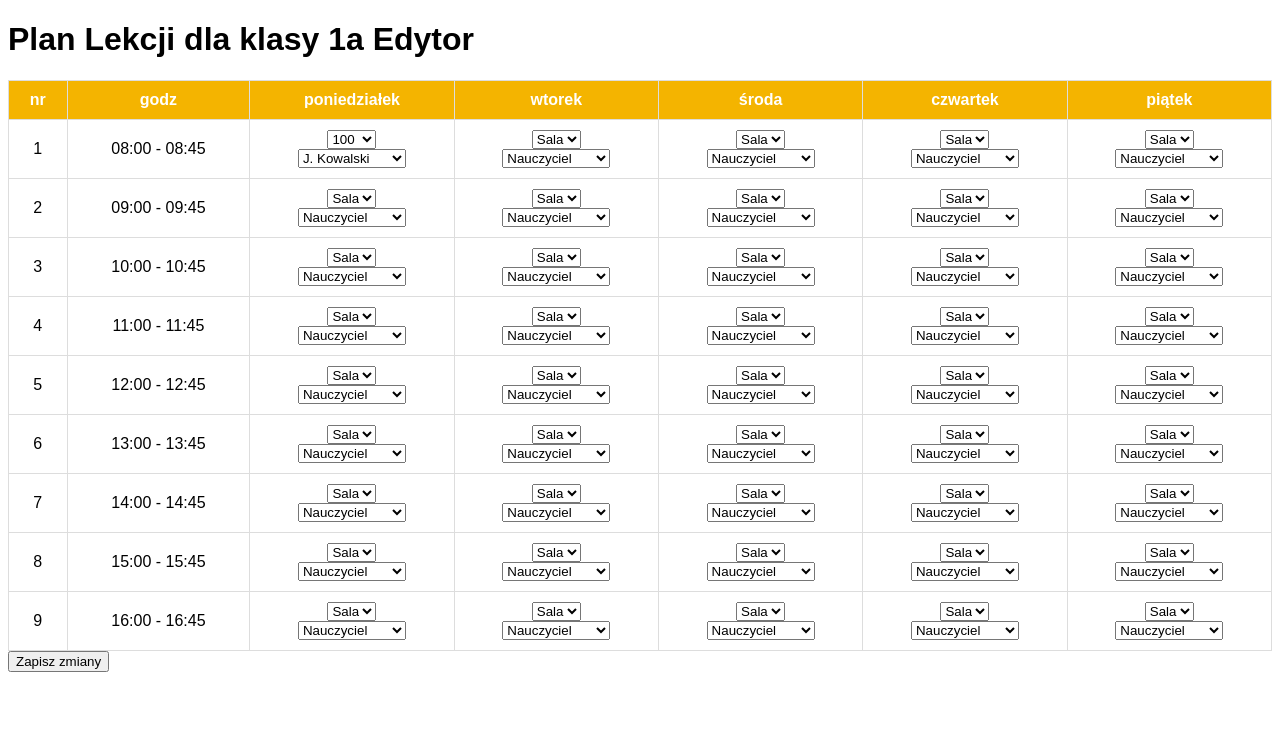
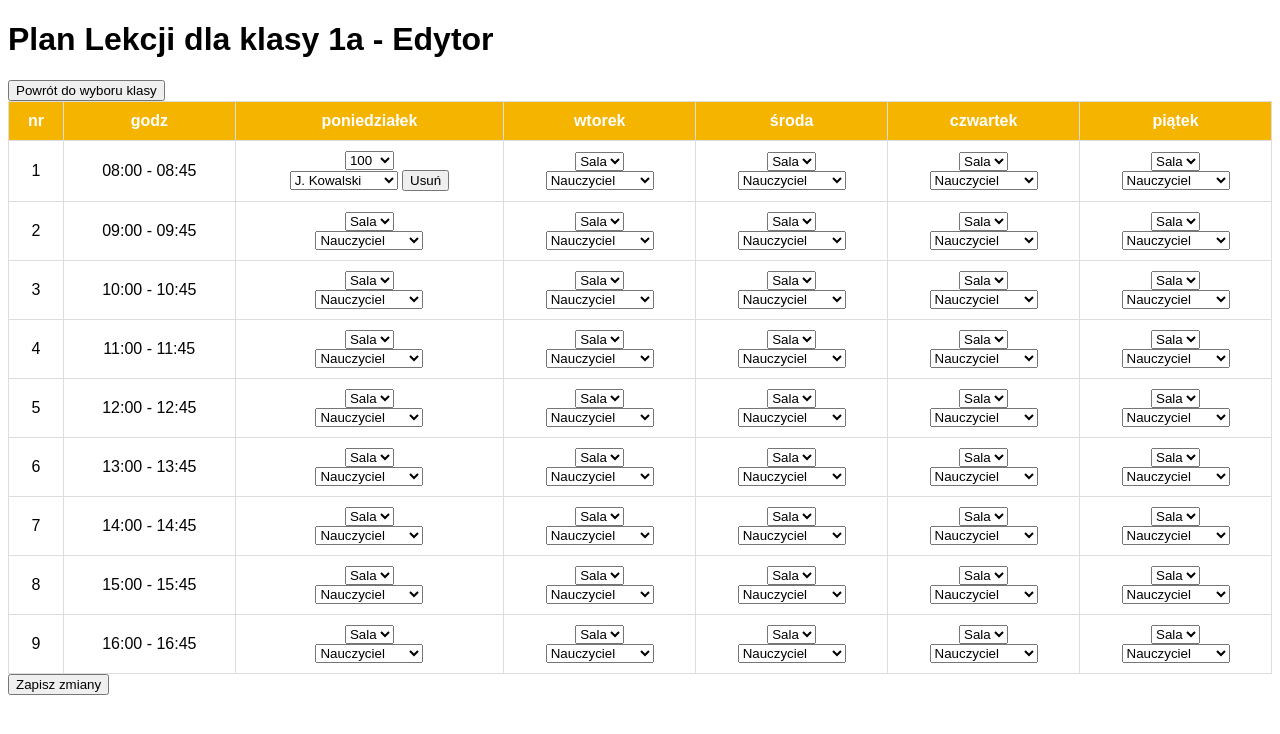
Before and after one commit to Oskarkozi/PlanLekcjiPraktyki, a PHP site: page /PlanLekcjiEdytor.php?klasa=1a in a window 1280 px wide. Shown: the top 734 px of the page. Run offline with PHP 8.4, Linux system fonts and the light colour scheme; the visitor is signed in with stand-in values (Sample User, id 1); data comes from the database, SQL or seed files in the repository.

Commit message:
usuwanie i przycisk powrót

```diff
--- a/PlanLekcjiEdytor.php
+++ b/PlanLekcjiEdytor.php
@@ -27,8 +27,22 @@ if (!$classData) {
 }
 $klasaId = $classData['Klasa_id'];
 
+// Jeśli kliknięto przycisk "Usuń", usuń odpowiednią lekcję
+if (isset($_POST['delete'])) {
+    $dayToDelete = (int)$_POST['day'];
+    $lessonToDelete = (int)$_POST['lesson'];
+    $klasaIdToDelete = (int)$_POST['klasa_id'];
+
+    $deleteQuery = "DELETE FROM plan_lekcji WHERE Dzien = $dayToDelete AND Numer_Lekcji = $lessonToDelete AND Klasa_id = $klasaIdToDelete";
+    if (mysqli_query($conn, $deleteQuery)) {
+        echo "<p style='color: green;'>Lekcja została usunięta pomyślnie!</p>";
+    } else {
+        echo "<p style='color: red;'>Błąd podczas usuwania: " . mysqli_error($conn) . "</p>";
+    }
+}
+
 // Jeśli formularz został przesłany, zaktualizuj plan lekcji
-if ($_SERVER['REQUEST_METHOD'] === 'POST') {
+if ($_SERVER['REQUEST_METHOD'] === 'POST' && !isset($_POST['delete'])) {
     $success = true;
 
     foreach ($_POST['schedule'] as $day => $lessons) {
@@ -37,17 +51,15 @@ if ($_SERVER['REQUEST_METHOD'] === 'POST') {
             $teacherId = !empty($lessonData['teacher']) ? (int)$lessonData['teacher'] : NULL;
 
             if (!empty($roomId) || !empty($teacherId)) {
-                // Sprawdzamy, czy istnieje lekcja w bazie
                 $checkQuery = mysqli_query($conn, "SELECT * FROM plan_lekcji WHERE Dzien = $day AND Numer_Lekcji = $lessonNumber AND Klasa_id = $klasaId");
 
                 if (mysqli_num_rows($checkQuery) > 0) {
-                    // Jeśli lekcja już istnieje, zaktualizuj
+                    // Zaktualizuj istniejący wpis
                     $sql = "UPDATE plan_lekcji
-                            SET Sala_id = $roomId,
-                                Nauczyciel_id = $teacherId
+                            SET Sala_id = $roomId, Nauczyciel_id = $teacherId
                             WHERE Dzien = $day AND Numer_Lekcji = $lessonNumber AND Klasa_id = $klasaId";
                 } else {
-                    // Jeśli lekcja nie istnieje, dodaj nową
+                    // Dodaj nowy wpis
                     $sql = "INSERT INTO plan_lekcji (Dzien, Numer_Lekcji, Sala_id, Nauczyciel_id, Klasa_id)
                             VALUES ($day, $lessonNumber, $roomId, $teacherId, $klasaId)";
                 }
@@ -85,10 +97,8 @@ $sql = "SELECT
         JOIN
             nauczyciele n ON pl.Nauczyciel_id = n.Nauczyciel_id
         WHERE
-            pl.Klasa_id = $klasaId
-            AND pl.Dzien IN (1, 2, 3, 4, 5)
-        ORDER BY
-            pl.Dzien, pl.Numer_Lekcji";
+            pl.Klasa_id = $klasaId AND pl.Dzien IN (1, 2, 3, 4, 5)
+        ORDER BY pl.Dzien, pl.Numer_Lekcji";
 
 $result = mysqli_query($conn, $sql);
 $schedule = [1 => [], 2 => [], 3 => [], 4 => [], 5 => []];
@@ -105,7 +115,6 @@ mysqli_close($conn);
 <html lang="pl">
 <head>
     <meta charset="UTF-8">
-    <meta name="viewport" content="width=device-width, initial-scale=1.0">
     <title>Plan Lekcji</title>
     <style>
         body { font-family: Arial, sans-serif; }
@@ -115,18 +124,24 @@ mysqli_close($conn);
     </style>
 </head>
 <body>
-    <h1>Plan Lekcji dla klasy <?php echo htmlspecialchars($klasa); ?> <b>Edytor</b></h1>
+    <h1>Plan Lekcji dla klasy <?php echo htmlspecialchars($klasa); ?> - Edytor</h1>
+
+    <div class="button-back">
+    <form action="wyburKlasEdytor.php" method="get">
+        <button type="submit">Powrót do wyboru klasy</button>
+    </form>
+</div>
 
     <form method="post">
         <table>
             <tr>
-                <th class="nr">nr</th>
-                <th class="godz">godz</th>
-                <th class="dzien">poniedziałek</th>
-                <th class="dzien">wtorek</th>
-                <th class="dzien">środa</th>
-                <th class="dzien">czwartek</th>
-                <th class="dzien">piątek</th>
+                <th>nr</th>
+                <th>godz</th>
+                <th>poniedziałek</th>
+                <th>wtorek</th>
+                <th>środa</th>
+                <th>czwartek</th>
+                <th>piątek</th>
             </tr>
 
             <?php
@@ -138,22 +153,20 @@ mysqli_close($conn);
 
             for ($i = 1; $i <= 9; $i++) {
                 echo "<tr>";
-                echo "<td class='nr'>$i</td>";
-                echo "<td class='godz'>{$times[$i - 1]}</td>";
+                echo "<td>$i</td>";
+                echo "<td>{$times[$i - 1]}</td>";
 
                 for ($day = 1; $day <= 5; $day++) {
-                    echo "<td class='dzien'>";
+                    echo "<td>";
+                    $roomId = $teacherId = "";
 
-                    $roomId = $teacherId = "";
                     if (isset($schedule[$day][$i])) {
                         $lesson = $schedule[$day][$i];
                         $roomId = $lesson['Sala_id'];
                         $teacherId = $lesson['Nauczyciel_id'];
                     }
 
-                    // Opcje sal
-                    echo "<select name='schedule[$day][$i][room]'>";
-                    echo "<option value=''>Sala</option>";
+                    echo "<select name='schedule[$day][$i][room]'><option value=''>Sala</option>";
                     mysqli_data_seek($roomOptions, 0);
                     while ($room = mysqli_fetch_assoc($roomOptions)) {
                         $selected = $room['Sala_id'] == $roomId ? "selected" : "";
@@ -161,9 +174,7 @@ mysqli_close($conn);
                     }
                     echo "</select><br>";
 
-                    // Opcje nauczycieli
-                    echo "<select name='schedule[$day][$i][teacher]'>";
-                    echo "<option value=''>Nauczyciel</option>";
+                    echo "<select name='schedule[$day][$i][teacher]'><option value=''>Nauczyciel</option>";
                     mysqli_data_seek($teacherOptions, 0);
                     while ($teacher = mysqli_fetch_assoc($teacherOptions)) {
                         $selected = $teacher['Nauczyciel_id'] == $teacherId ? "selected" : "";
@@ -171,14 +182,20 @@ mysqli_close($conn);
                     }
                     echo "</select>";
 
+                    if (!empty($roomId) || !empty($teacherId)) {
+                        echo "<form method='post'>
+                            <input type='hidden' name='day' value='$day'>
+                            <input type='hidden' name='lesson' value='$i'>
+                            <input type='hidden' name='klasa_id' value='$klasaId'>
+                            <button type='submit' name='delete' onclick='return confirm(\"Czy na pewno chcesz usunąć tę lekcję?\");'>Usuń</button>
+                        </form>";
+                    }
                     echo "</td>";
                 }
-
                 echo "</tr>";
             }
             ?>
         </table>
         <button type="submit">Zapisz zmiany</button>
     </form>
-</body>
-</html>
+</body
```
